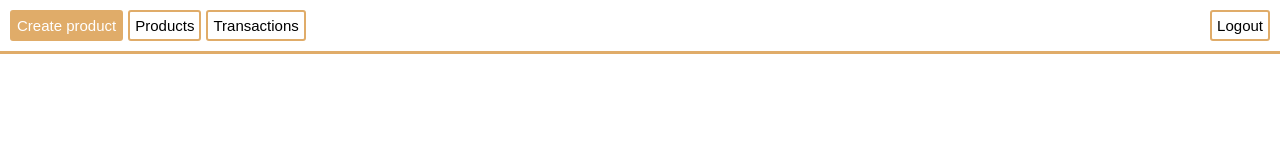
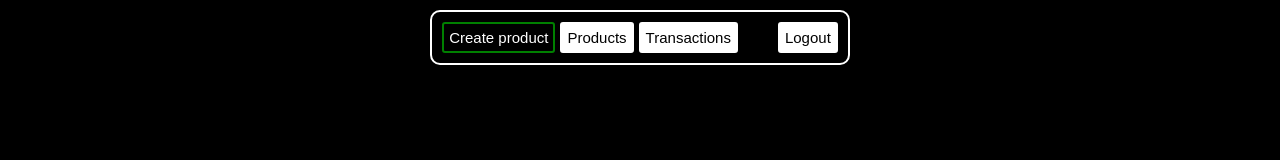
Before and after one commit to Jean123Van/rent-a-place, a React (Vite) app in the folder apps/web/: page /create-product in a window 1280 px wide. Shown: the top 160 px of the page. Built offline with nearby package versions, Linux system fonts and the light colour scheme; no server answers; sample sign-in values are in the browser's storage.

Commit message:
redesign of product list

```diff
--- a/apps/web/src/components/Header/BaseHeader.tsx
+++ b/apps/web/src/components/Header/BaseHeader.tsx
@@ -29,11 +29,15 @@ export const BaseHeader = ({ routes, type }: BaseHeaderProps) => {
         >
             <header
                 style={{
-                    borderBottom: `3px solid ${COLORS.skintone}`,
+                    border: '2px solid white',
                     padding: '10px',
                     display: 'flex',
                     flexDirection: 'row',
-                    justifyContent: 'space-between',
+                    gap: '40px',
+                    borderRadius: '10px',
+                    width: 'fit-content',
+                    margin: 'auto',
+                    marginTop: '10px',
                 }}
             >
                 <div
--- a/apps/web/src/components/button/navbarBtn.css
+++ b/apps/web/src/components/button/navbarBtn.css
@@ -2,21 +2,22 @@
     border-radius: 3px;
     padding: 5px;
     font-size: 15px;
-    border: 2px solid var(--skintone);
-    transition: 0.1s ease;
+    transition: 0.2s ease;
 }
 
 .navbar-btn-inactive {
     background-color: white;
+    border: 2px solid white;
 }
 
 .navbar-btn-active {
-    background-color: var(--skintone);
+    background-color: black;
     color: white;
+    border: 2px solid green;
 }
 
 .navbar-btn:hover {
     cursor: pointer;
-    background-color: var(--skintone);
+    background-color: black;
     color: white;
 }
--- a/apps/web/src/pages/VendorProducts.tsx
+++ b/apps/web/src/pages/VendorProducts.tsx
@@ -59,7 +59,6 @@ export const VendorProducts = () => {
                 padding: '50px',
                 justifyContent: 'center',
                 alignItems: 'center',
-                backgroundColor: 'black',
             }}
         >
             <div
--- a/apps/web/src/styles/global.css
+++ b/apps/web/src/styles/global.css
@@ -4,6 +4,7 @@
 
 body {
     margin: 0;
+    background-color: black;
 }
 
 * {
```
